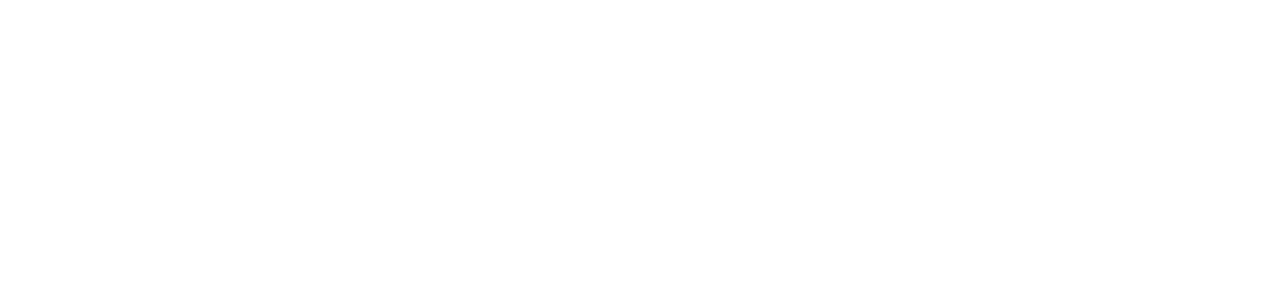
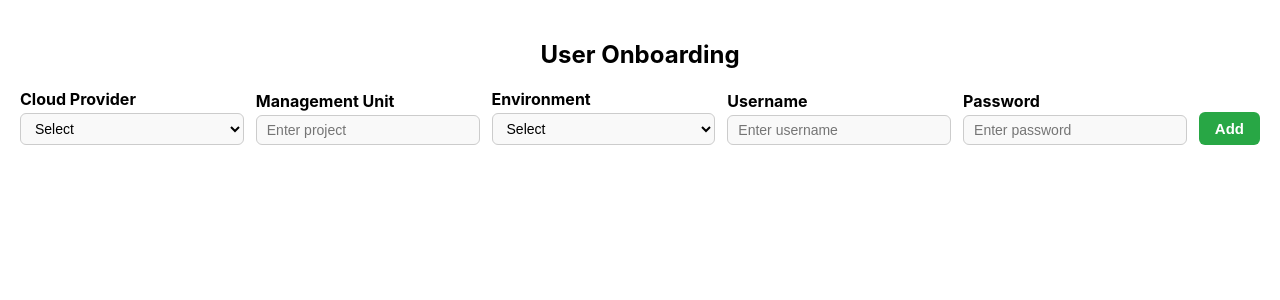
Before and after one commit to securityexpertteam/CloudCreators, a React (Create React App) app in the folder Frontend/: page /userOnboarding in a window 1280 px wide. Before the commit this address had no page. Shown: the top 300 px of the page. Built offline with nearby package versions, Linux system fonts and the light colour scheme.

Commit message:
Adding CRUD operations for users onboarding

```diff
--- a/Frontend/src/App.js
+++ b/Frontend/src/App.js
@@ -3,6 +3,7 @@
 import Signup from './signup/Signup';
 import StandardConfigForm from './StandardConfigForm';
 import StandardConfigSummary from './StandardConfigSummary';
+import UserOnboarding from "./UserOnboarding/userOnboarding";
 
 function App() {
   return (
@@ -11,6 +12,7 @@
         <Route path="/" element={<Signup />} />
         <Route path="/config" element={<StandardConfigForm />} />
         <Route path="/config/summary" element={<StandardConfigSummary />} />
+        <Route path="/userOnboarding" element={<UserOnboarding />} />
       </Routes>
     </BrowserRouter>
   );
--- /dev/null
+++ b/Frontend/src/UserOnboarding/userOnboarding.css
@@ -0,0 +1,116 @@
+.container {
+  padding: 20px;
+  max-width: 100%;
+}
+
+h2 {
+  text-align: center;
+  margin-bottom: 20px;
+}
+
+.form-row {
+  display: flex;
+  gap: 12px;
+  flex-wrap: nowrap;
+  align-items: flex-end;
+  overflow-x: auto;
+  padding-bottom: 10px;
+}
+
+.input-group {
+  display: flex;
+  flex-direction: column;
+  flex: 1;
+  min-width: 180px;
+}
+
+.input-group label {
+  font-weight: bold;
+  margin-bottom: 4px;
+}
+
+input, select {
+  padding: 6px 10px;
+  border: 1px solid #ccc;
+  border-radius: 6px;
+  font-size: 14px;
+  background-color: #f9f9f9;
+  transition: border-color 0.2s ease-in-out;
+}
+
+input:focus, select:focus {
+  border-color: #007bff;
+  outline: none;
+}
+
+.add-btn {
+  padding: 8px 16px;
+  background-color: #28a745;
+  color: white;
+  border: none;
+  border-radius: 6px;
+  cursor: pointer;
+  font-weight: bold;
+}
+
+.add-btn:hover {
+  background-color: #218838;
+}
+
+.table-container {
+  margin-top: 20px;
+  overflow-x: auto;
+}
+
+table {
+  width: 100%;
+  border-collapse: collapse;
+  margin-top: 10px;
+}
+
+th, td {
+  border: 1px solid #ddd;
+  padding: 10px;
+  text-align: center;
+}
+
+th {
+  background-color: #f4f4f4;
+}
+
+.edit-btn, .delete-btn, .submit-btn {
+  padding: 6px 12px;
+  margin: 0 3px;
+  border: none;
+  border-radius: 5px;
+  font-weight: bold;
+  cursor: pointer;
+}
+
+.edit-btn {
+  background-color: #ffc107;
+  color: black;
+}
+
+.edit-btn:hover {
+  background-color: #e0a800;
+}
+
+.delete-btn {
+  background-color: #dc3545;
+  color: white;
+}
+
+.delete-btn:hover {
+  background-color: #c82333;
+}
+
+.submit-btn {
+  margin-top: 10px;
+  background-color: #007bff;
+  color: white;
+}
+
+.submit-btn:hover {
+  background-color: #0056b3;
+}
--- /dev/null
+++ b/Frontend/src/UserOnboarding/userOnboarding.js
@@ -0,0 +1,179 @@
+import React, { useState } from "react";
+import "./userOnboarding.css";
+
+const UserOnboarding = () => {
+  const [user, setUser] = useState({
+    cloudName: "",
+    project: "",
+    environment: "",
+    username: "",
+    password: "",
+  });
+
+  const [usersList, setUsersList] = useState([]);
+
+  const handleAddUser = () => {
+    if (Object.values(user).some((val) => !val.trim())) {
+      alert("Please fill all fields");
+      return;
+    }
+
+    setUsersList([...usersList, user]);
+    setUser({ cloudName: "", project: "", environment: "", username: "", password: "" });
+  };
+
+  const handleEditUser = (index) => {
+    const editingUser = usersList[index];
+    setUser(editingUser);
+    setUsersList(usersList.filter((_, i) => i !== index));
+  };
+
+  const handleDeleteUser = (index) => {
+    setUsersList(usersList.filter((_, i) => i !== index));
+  };
+
+//   const handleSubmit = async () => {
+//     try {
+//       const response = await fetch("http://localhost:8000/bulk_signup", {
+//         method: "POST",
+//         headers: { "Content-Type": "application/json" },
+//         body: JSON.stringify(usersList),
+//       });
+//       const data = await response.json();
+//       alert(data.message);
+//       setUsersList([]);
+//     } catch (error) {
+//       alert("Error submitting data");
+//       console.error(error);
+//     }
+//   };
+
+const handleSubmit = async () => {
+  try {
+    const response = await fetch("http://localhost:8000/bulk_signup", {
+      method: "POST",
+      headers: { "Content-Type": "application/json" },
+      body: JSON.stringify(usersList),
+    });
+
+    const data = await response.json();
+
+    if (!response.ok) {
+      // Server returned an error message
+      alert(data.detail || "Error occurred during submission");
+      return;
+    }
+
+    alert(data.message); // This will now only show if response is OK
+    setUsersList([]);
+  } catch (error) {
+    alert("Error submitting data");
+    console.error("Submission Error:", error);
+  }
+};
+
+
+  return (
+    <div className="container">
+      <h2>User Onboarding</h2>
+
+      <div className="form-row">
+        <div className="input-group">
+          <label>Cloud Provider</label>
+          <select
+            value={user.cloudName}
+            onChange={(e) => setUser({ ...user, cloudName: e.target.value })}
+          >
+            <option value="">Select</option>
+            <option value="AWS">AWS</option>
+            <option value="Azure">Azure</option>
+            <option value="GCP">GCP</option>
+          </select>
+        </div>
+
+        <div className="input-group">
+          <label>Management Unit</label>
+          <input
+            type="text"
+            value={user.project}
+            placeholder="Enter project"
+            onChange={(e) => setUser({ ...user, project: e.target.value })}
+          />
+        </div>
+
+        <div className="input-group">
+          <label>Environment</label>
+          <select
+            value={user.environment}
+            onChange={(e) => setUser({ ...user, environment: e.target.value })}
+          >
+            <option value="">Select</option>
+            <option value="Production">Production</option>
+            <option value="Integration">Integration</option>
+            <option value="Build">Build</option>
+            <option value="Test">Test</option>
+          </select>
+        </div>
+
+        <div className="input-group">
+          <label>Username</label>
+          <input
+            type="text"
+            placeholder="Enter username"
+            value={user.username}
+            onChange={(e) => setUser({ ...user, username: e.target.value })}
+          />
+        </div>
+
+        <div className="input-group">
+          <label>Password</label>
+          <input
+            type="password"
+            placeholder="Enter password"
+            value={user.password}
+            onChange={(e) => setUser({ ...user, password: e.target.value })}
+          />
+        </div>
+
+        <button className="add-btn" onClick={handleAddUser}>Add</button>
+      </div>
+
+      {/* User List */}
+      {usersList.length > 0 && (
+        <div className="table-container">
+          <table>
+            <thead>
+              <tr>
+                <th>Cloud</th>
+                <th>Management Unit</th>
+                <th>Environment</th>
+                <th>Username</th>
+                <th>Password</th>
+                <th>Actions</th>
+              </tr>
+            </thead>
+            <tbody>
+              {usersList.map((u, idx) => (
+                <tr key={idx}>
+                  <td>{u.cloudName}</td>
+                  <td>{u.project}</td>
+                  <td>{u.environment}</td>
+                  <td>{u.username}</td>
+                  <td>{u.password}</td>
+                  <td>
+                    <button className="edit-btn" onClick={() => handleEditUser(idx)}>Edit</button>
+                    <button className="delete-btn" onClick={() => handleDeleteUser(idx)}>Delete</button>
+                  </td>
+                </tr>
+              ))}
+            </tbody>
+          </table>
+
+          <button className="submit-btn" onClick={handleSubmit}>Submit</button>
+        </div>
+      )}
+    </div>
+  );
+};
+
+export default UserOnboarding;
```
Also changed, not shown: 1 other file (tests, documents, lock files or other folders).
